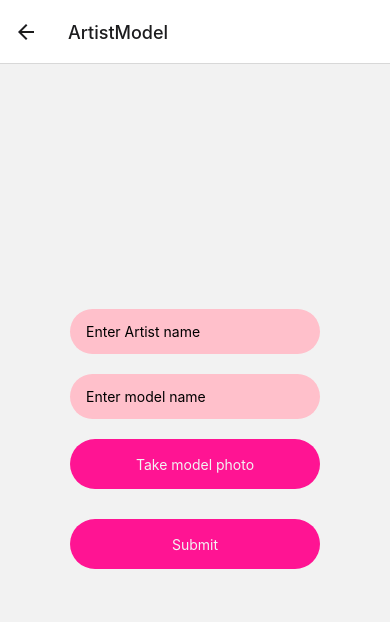
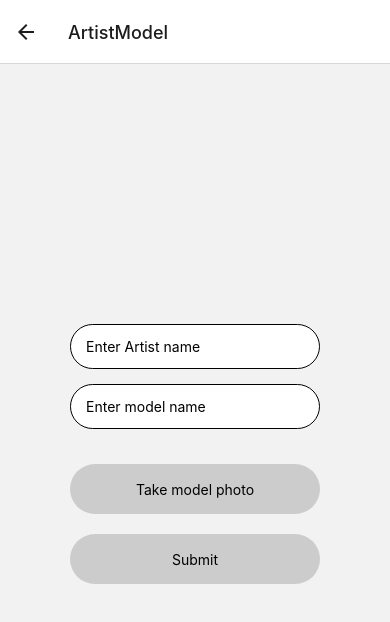
Before and after one commit to MileKrav/Feirness, a React Native app: screen /ArtistModel in a window 390 px wide. Shown: the top 622 px of the page. Built offline with nearby package versions, Linux system fonts and the light colour scheme.

Commit message:
styling login

```diff
--- a/App.js
+++ b/App.js
@@ -7,14 +7,23 @@ import SuperAdminComponent from "./components/Admin/SuperAdmin";
 import JudgeComponent from "./components/Registration/Judge";
 import ArtistModelComponent from "./components/Registration/ArtistModel";
 import Test2 from "./components/Test2";
+
+// import { ref, set } from "firebase/database";
+// import { db } from "./components/config";
+
+
 const Stack = createNativeStackNavigator();
 
+
 export default function App() {
+
+
   return (
+
     <NavigationContainer>
       <Stack.Navigator>
+        <Stack.Screen name="Login" component={LoginComponent} />
         <Stack.Screen name="Admin" component={AdminComponent} />
-        <Stack.Screen name="Login" component={LoginComponent} />
         <Stack.Screen name="Referee" component={RefereeComponent} />
         <Stack.Screen name="SuperAdmin" component={SuperAdminComponent} />
         <Stack.Screen name="Judge" component={JudgeComponent} />
--- a/components/Admin/AdminComponent.jsx
+++ b/components/Admin/AdminComponent.jsx
@@ -12,11 +12,14 @@ import {
 } from "react-native";
 
 const AdminComponent = ({ navigation }) => {
-  const Judgee = () => {
+  const Judge = () => {
     navigation.navigate("Judge");
   };
   const ArtistModel = () => {
     navigation.navigate("ArtistModel");
+  };
+  const Refere = () => {
+    navigation.navigate("Refere");
   };
 
   return (
@@ -26,10 +29,10 @@ const AdminComponent = ({ navigation }) => {
           <Text onPress={() => ArtistModel()}>Register model/artist</Text>
         </TouchableOpacity>
         <TouchableOpacity style={styles.roundButton2}>
-          <Text onPress={() => Judgee()}>Register Judje</Text>
+          <Text onPress={() => Judge()}>Register Judje</Text>
         </TouchableOpacity>
         <TouchableOpacity style={styles.roundButton2}>
-          <Text onPress={() => navigate1()}>Edit Model</Text>
+          <Text onPress={() => Refere()}>Edit Model</Text>
         </TouchableOpacity>
         <TouchableOpacity style={styles.roundButton2}>
           <Text onPress={() => navigate1()}>Edit Judje</Text>
@@ -59,25 +62,14 @@ const styles = StyleSheet.create({
     alignItems: "center",
   },
   scrollview: {
-    backgroundColor: "pink",
+    //backgroundColor: "pink",
     marginHorizontal: 20,
   },
 
-  Btn: {
-    display: "flex",
-    color: "#f3f3f3",
-    borderRadius: 100,
-    alignItems: "center",
-    justifyContent: "center",
-    backgroundColor: "#FF1493",
-    height: 50,
-    marginBottom: 30,
-    width: 250,
-  },
   roundButton2: {
     marginTop: 20,
-    width: 150,
-    height: 150,
+    width: 250,
+    height: 50,
     justifyContent: "center",
     alignItems: "center",
     padding: 10,
--- a/components/Login/LoginComponent.jsx
+++ b/components/Login/LoginComponent.jsx
@@ -2,13 +2,19 @@ import { StatusBar } from "expo-status-bar";
 import { useState } from "react";
 import { Text, TextInput, TouchableOpacity, View, StyleSheet, SafeAreaView } from "react-native";
 
+// import { ref, set } from "firebase/database";
+// import { db } from "./components/config";
+
+//const LoginComponent = ({  }) => {
 const LoginComponent = ({ navigation }) => {
   const [login, setLogin] = useState("");
   const [password, setPassword] = useState("");
 
-  // I'm not sure that is nice implementation, but it works :)
+
+
+ // I'm not sure that is nice implementation, but it works :)
   const navigate1 = () => {
-    if (login === "admin") {
+    if (login === "Admin") {
       navigation.navigate("Admin");
     } else if (login.length < 1) {
       navigation.navigate("Login");
@@ -26,8 +32,9 @@ const LoginComponent = ({ navigation }) => {
       <View>
         <StatusBar style="auto" />
         <View style={styles.inputView}>
-          <TextInput style={styles.TextInput} placeholder="login" onChangeText={(login) => setLogin(login)} />
+          <TextInput style={styles.TextInput}  placeholder="login"    onChangeText={(login) => setLogin(login)} />
         </View>
+
         <View style={styles.inputView}>
           <TextInput
             style={styles.TextInput}
@@ -35,11 +42,9 @@ const LoginComponent = ({ navigation }) => {
             onChangeText={(password) => setPassword(password)}
           />
         </View>
-        <TouchableOpacity style={styles.forgot_button}>
-          <Text>Forgot password?</Text>
-        </TouchableOpacity>
-        <TouchableOpacity style={styles.loginBtn}>
-          <Text onPress={() => navigate1()}>Login</Text>
+
+        <TouchableOpacity style={styles.loginBtn} >
+          <Text onPress={ () => navigate1()}>Login</Text>
         </TouchableOpacity>
       </View>
     </SafeAreaView>
@@ -50,8 +55,9 @@ export default LoginComponent;
 
 const styles = StyleSheet.create({
   inputView: {
-    backgroundColor: "#FFC0CB",
+    backgroundColor: "#fff",
     borderRadius: 30,
+    borderWidth: 1,
     height: 45,
     marginBottom: 20,
     justifyContent: "center",
@@ -73,11 +79,11 @@ const styles = StyleSheet.create({
   loginBtn: {
     display: "flex",
     // flex: 1,
-    color: "#f3f3f3",
+    color: "#ccc",
     borderRadius: 30,
     alignItems: "center",
     justifyContent: "center",
-    backgroundColor: "#FF1493",
+    backgroundColor: "#ccc",
     width: 250,
     height: 40,
   },
--- a/components/Referee/RefereeComponent.jsx
+++ b/components/Referee/RefereeComponent.jsx
@@ -1,13 +1,88 @@
 import React from "react";
-import { Text, StatusBar, View } from "react-native-web";
+import { Button, TextInput } from "react-native";
+import { Text, StatusBar, View, StyleSheet } from "react-native";
+
+const models = [
+  {
+    model_id: 1,
+    authorName: "Author 1",
+    category: "category 1",
+  },
+  {
+    model_id: 2,
+    authorName: "Author 2",
+    category: "category 2",
+  },
+  {
+    model_id: 3,
+    authorName: "Author 3",
+    category: "category 3",
+  },
+  {
+    model_id: 4,
+    authorName: "Author 4",
+    category: "category 4",
+  },
+  {
+    model_id: 5,
+    authorName: "Author 5",
+    category: "category 5",
+  },
+];
 
 const RefereeComponent = () => {
+  const number = 0;
+
   return (
-    <View>
-      <StatusBar style="auto" />
-      <Text>Referee Component</Text>
+    <View style={styles.wrapper}>
+      <View style={styles.refInfo}>
+        <StatusBar style="auto" />
+        <Text>Referee Name</Text>
+      </View>
+
+      <View>
+        <Button title="Scan QR" onPress={() => console.log("scan qr")} />
+      </View>
+
+      <View>
+        <TextInput style={styles.input}
+          onChangeText={() => console.log("smth")}
+          value={number}
+          placeholder="useless placeholder"
+          keyboardType="numeric"
+        />
+        <Button title="Send" onPress={() => console.log("click send")} />
+      </View>
+
+      <View>
+        <Text>Unrated models</Text>
+        {models.map((model) => (
+          <View key={model.model_id}>
+            <Text>Model # {model.model_id}</Text>
+            <Text>Author {model.authorName}</Text>
+            <Text>Category {model.category}</Text>
+          </View>
+        ))}
+      </View>
     </View>
   );
 };
 
 export default RefereeComponent;
+
+const styles = StyleSheet.create({
+  wrapper: {
+    display: "flex",
+    alignItems: "center",
+    justifyContent: "center",
+    gap: "1rem",
+    boxShadow: "-10px 0px 13px -7px #ff3f81, 10px 0px 13px -7px #ff3f81, 5px 5px 15px 5px rgba(0,0,0,0)",
+    margin: "4rem",
+    padding: "2rem",
+  },
+  refInfo: {
+    border: "3px solid #ff3f81",
+    padding: "1rem",
+    borderRadius: "25%",
+  },
+});
--- a/components/Registration/ArtistModel.jsx
+++ b/components/Registration/ArtistModel.jsx
@@ -35,14 +35,14 @@ const ArtistModel = () => {
           />
         </View>
 
-        <TouchableOpacity>
-            <Text style={styles.Btn} onPress={() => navigate1()}>
+        <TouchableOpacity style={styles.Btn}>
+            <Text  onPress={() => navigate1()}>
             Take model photo
             </Text>
           </TouchableOpacity>
 
-          <TouchableOpacity>
-            <Text style={styles.Btn} onPress={() => navigate1()}>
+          <TouchableOpacity style={styles.Btn}>
+            <Text  onPress={() => navigate1()}>
             Submit
             </Text>
           </TouchableOpacity>
@@ -57,10 +57,12 @@ const ArtistModel = () => {
 const styles = StyleSheet.create({
 
   inputView: {
-    backgroundColor: "#FFC0CB",
+
+    backgroundColor: "#ffff",
     borderRadius: 30,
+    borderWidth: 1,
     height: 45,
-    marginBottom: 20,
+    marginBottom: 15,
     justifyContent: "center",
     alignItems: "center",
   },
@@ -74,17 +76,14 @@ const styles = StyleSheet.create({
 
   Btn: {
 
-    display: "flex",
-    color: "#f3f3f3",
-    borderRadius: 34,
-
+    marginTop: 20,
+    width: 250,
+    height: 50,
+    justifyContent: "center",
     alignItems: "center",
-    justifyContent: "center",
-    backgroundColor: "#FF1493",
-    height: 50,
-    marginBottom: 30,
-    width: 250,
-    paddingVertical: 15,
+    padding: 10,
+    borderRadius: 50,
+    backgroundColor: "#ccc",
 
 
   },
--- a/components/Registration/Judge.jsx
+++ b/components/Registration/Judge.jsx
@@ -9,16 +9,31 @@ import {
   SafeAreaView,
   Button
 } from "react-native";
+//import { auth } from "../config";
+
+
 
 const Judge = () => {
+  const [email, setEmail] = useState("");
+  const [password, setPassword] = useState("");
+
+  // const handleSighUp = () =>{
+  //   auth
+  //   .createUserWithEmailAndPassword(email, password)
+  //   .then(userCredentials =>{
+  //     const user = userCredentials.user;
+  //     console.log(user.email);
+  //   })
+  //   .catch(error => alert(error.massage))
+  // }
     return (
       <SafeAreaView style={styles.container}>
         <View>
-         <TouchableOpacity>
-            <Text style={styles.Btn} onPress={() => navigate1()}>
+         {/* <TouchableOpacity style={styles.Btn}>
+            <Text  onPress={() => navigate1()}>
             Upload Judge photo
             </Text>
-          </TouchableOpacity>
+          </TouchableOpacity> */}
 
           <View style={styles.inputView}>
           <TextInput
@@ -31,6 +46,7 @@ const Judge = () => {
           <TextInput
             style={styles.TextInput}
             placeholder="Create judges username"
+            onChangeText={ text => setEmail(text)}
 
           />
         </View>
@@ -38,12 +54,12 @@ const Judge = () => {
           <TextInput
             style={styles.TextInput}
             placeholder="Create juges password"
-
+            onChangeText={ text => setPassword(text)}
           />
         </View>
 
-          <TouchableOpacity>
-            <Text style={styles.Btn} onPress={() => navigate1()}>
+          <TouchableOpacity style={styles.Btn}>
+            <Text  onPress={handleSighUp}>
             Submit
             </Text>
           </TouchableOpacity>
@@ -58,8 +74,9 @@ const Judge = () => {
 const styles = StyleSheet.create({
 
   inputView: {
-    backgroundColor: "#FFC0CB",
+    backgroundColor: "#ffffff",
     borderRadius: 30,
+    borderWidth: 1,
     height: 45,
     marginBottom: 20,
     justifyContent: "center",
@@ -76,15 +93,14 @@ const styles = StyleSheet.create({
 
   Btn: {
 
-    display: "flex",
-    color: "#f3f3f3",
-    borderRadius: 34,
+    margin: 20,
+    width: 250,
+    height: 50,
+    justifyContent: "center",
     alignItems: "center",
-    justifyContent: "center",
-    backgroundColor: "#FF1493",
-    height: 50,
-    marginBottom: 30,
-    width: 250,
+    padding: 10,
+    borderRadius: 50,
+    backgroundColor: "#ccc",
 
   },
 
```
